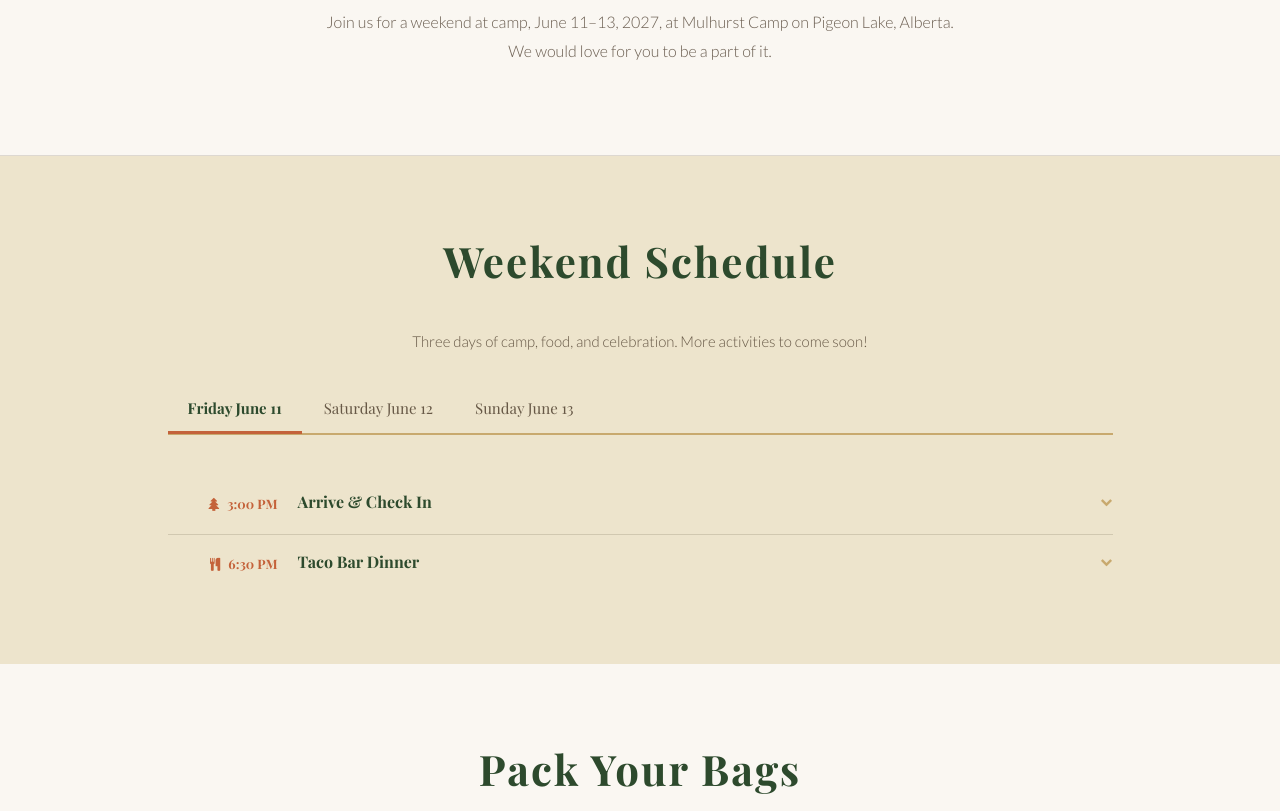
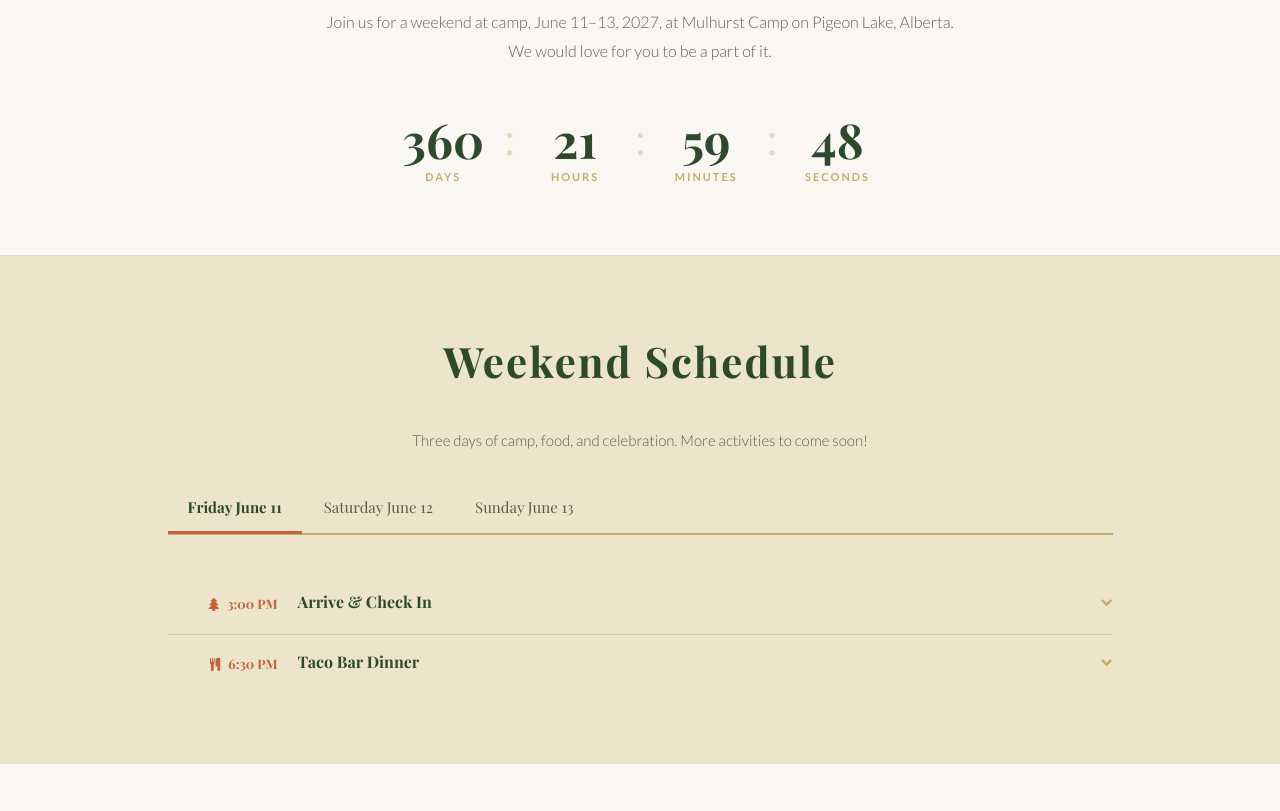
Before and after one commit to jai-riley/hannahandjai-wedding, a website: page index.html in a window 1280 px wide. Shown: the part 883-1694 px from the top of the page. Drawn offline with nearby package versions, Linux system fonts and the light colour scheme; files whose address does not match are found by name; a web font is replaced by a local one.

```diff
--- a/index.html
+++ b/index.html
@@ -59,6 +59,51 @@
     <link rel="stylesheet" href="node_modules/animate.css/animate.min.css" onerror="loadCssFromCDN('animate.css')">
     <link rel="stylesheet" href="node_modules/font-awesome/css/font-awesome.min.css" onerror="loadCssFromCDN('font-awesome.css')">
     <script src="js/vendor/modernizr-2.8.3-respond-1.4.2.min.js"></script>
+    <style>
+        #map-canvas { height: 750px; }
+        .countdown-wrap {
+            margin: 30px auto 10px;
+            display: flex;
+            justify-content: center;
+            gap: 20px;
+            flex-wrap: wrap;
+        }
+        .countdown-unit {
+            text-align: center;
+            min-width: 80px;
+        }
+        .countdown-number {
+            display: block;
+            font-family: "Playfair Display", Georgia, "Times New Roman", serif;
+            font-size: 48px;
+            font-weight: 700;
+            color: #2d4a2d;
+            line-height: 1;
+        }
+        .countdown-label {
+            display: block;
+            font-family: "Lato", sans-serif;
+            font-size: 11px;
+            font-weight: 700;
+            text-transform: uppercase;
+            letter-spacing: 2px;
+            color: #c8a96e;
+            margin-top: 6px;
+        }
+        .countdown-divider {
+            font-family: "Playfair Display", Georgia, "Times New Roman", serif;
+            font-size: 42px;
+            color: rgba(200, 169, 110, 0.4);
+            align-self: flex-start;
+            padding-top: 2px;
+            line-height: 1;
+        }
+        @media (max-width: 480px) {
+            .countdown-number { font-size: 36px; }
+            .countdown-unit { min-width: 60px; }
+            .countdown-divider { font-size: 30px; }
+        }
+    </style>
 </head>
 <body id="top">
 <!--[if lt IE 8]>
@@ -114,6 +159,50 @@
             <div class="col-md-12 text-center">
                 <h3>We're getting married!</h3>
                 <p>Join us for a weekend at camp, June 11–13, 2027, at Mulhurst Camp on Pigeon Lake, Alberta.<br>We would love for you to be a part of it.</p>
+                <div class="countdown-wrap" id="wedding-countdown">
+                    <div class="countdown-unit">
+                        <span class="countdown-number" id="cd-days">--</span>
+                        <span class="countdown-label">Days</span>
+                    </div>
+                    <span class="countdown-divider">:</span>
+                    <div class="countdown-unit">
+                        <span class="countdown-number" id="cd-hours">--</span>
+                        <span class="countdown-label">Hours</span>
+                    </div>
+                    <span class="countdown-divider">:</span>
+                    <div class="countdown-unit">
+                        <span class="countdown-number" id="cd-minutes">--</span>
+                        <span class="countdown-label">Minutes</span>
+                    </div>
+                    <span class="countdown-divider">:</span>
+                    <div class="countdown-unit">
+                        <span class="countdown-number" id="cd-seconds">--</span>
+                        <span class="countdown-label">Seconds</span>
+                    </div>
+                </div>
+                <script>
+                    (function () {
+                        var target = new Date("2027-06-12T00:00:00");
+                        function tick() {
+                            var diff = target - new Date();
+                            if (diff <= 0) {
+                                document.getElementById("wedding-countdown").innerHTML =
+                                    "<p style='font-family:\"Playfair Display\",serif;font-size:22px;color:#2d4a2d;'>Today is the day!</p>";
+                                return;
+                            }
+                            var d = Math.floor(diff / 86400000);
+                            var h = Math.floor((diff % 86400000) / 3600000);
+                            var m = Math.floor((diff % 3600000) / 60000);
+                            var s = Math.floor((diff % 60000) / 1000);
+                            document.getElementById("cd-days").textContent    = String(d).padStart(2, "0");
+                            document.getElementById("cd-hours").textContent   = String(h).padStart(2, "0");
+                            document.getElementById("cd-minutes").textContent = String(m).padStart(2, "0");
+                            document.getElementById("cd-seconds").textContent = String(s).padStart(2, "0");
+                        }
+                        tick();
+                        setInterval(tick, 1000);
+                    })();
+                </script>
             </div>
         </div>
     </div>
```
Also changed, not shown: img/H_J.png (added).
